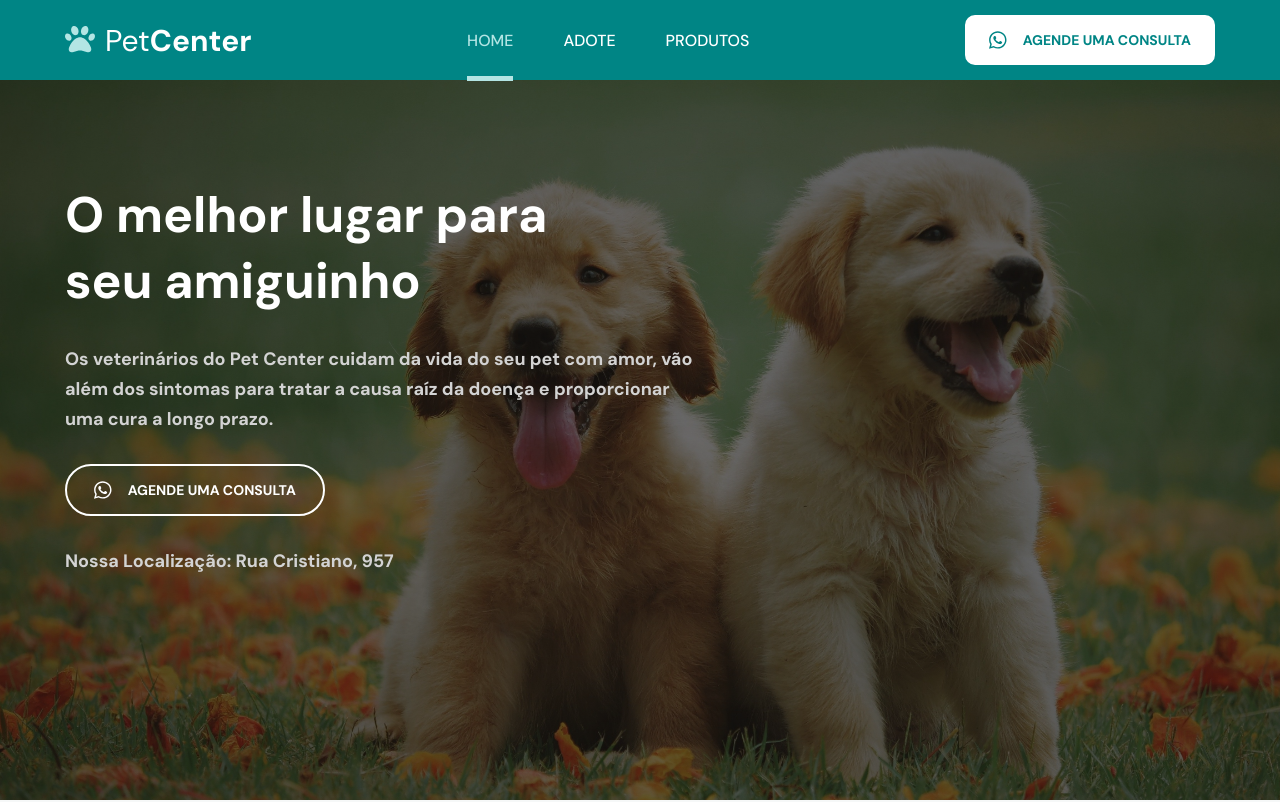
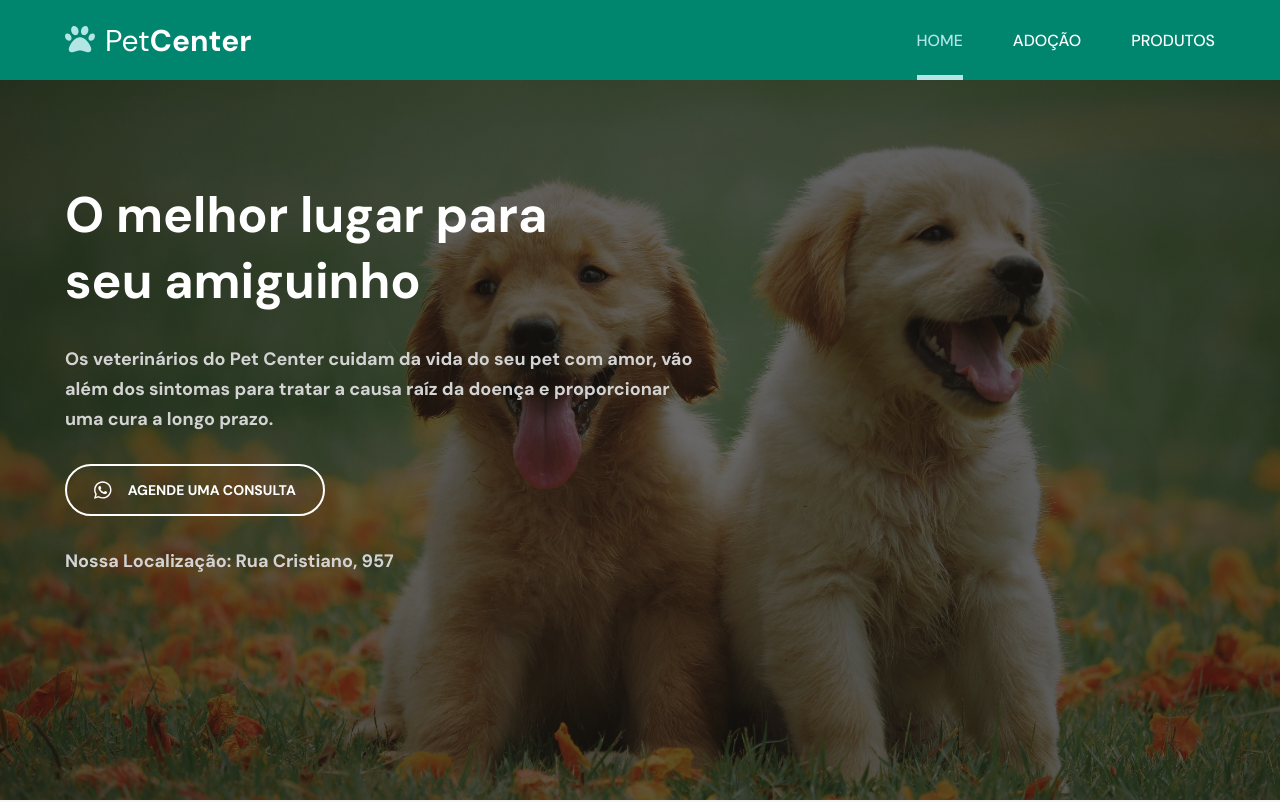
Before and after one commit to hamomgs/pet-center, a React (Create React App) app: page /home in a window 1280 px wide. Shown: the top 802 px of the page. Built offline with nearby package versions, Linux system fonts and the light colour scheme.

Commit message:
💫 feat: Header link hover effect + button removed

```diff
--- a/src/components/Header/index.js
+++ b/src/components/Header/index.js
@@ -6,7 +6,6 @@ import Adopt from '../../pages/Adopt/index.js'
 import PageNotFound from '../../pages/PageNotFound/index.js'
 import Products from '../../pages/Products/index.js'
 import { FontAwesomeIcon } from '@fortawesome/react-fontawesome'
-import { faWhatsapp } from '@fortawesome/free-brands-svg-icons'
 import { faPaw } from '@fortawesome/free-solid-svg-icons'
 
 export default function Header() {
@@ -38,16 +37,12 @@ export default function Header() {
               <S.NavLink to='/home' id='home'>Home</S.NavLink>
             </li>
             <li onClick={e => handleClickColor('adopt', e)}>
-              <S.NavLink to='/adote' id='adopt'>Adote</S.NavLink>
+              <S.NavLink to='/adote' id='adopt'>Adoção</S.NavLink>
             </li>
             <li onClick={e => handleClickColor('products', e)}>
               <S.NavLink to='/produtos' id='products'>Produtos</S.NavLink>
             </li>
           </S.Ul>
-          <S.ContactLink href='https://api.whatsapp.com/send?phone=5531978649999' title='Entre em contato pelo whatsapp'>
-            <FontAwesomeIcon icon={faWhatsapp} ></FontAwesomeIcon>
-            Agende uma consulta
-          </S.ContactLink>
         </S.NavigationMenu>
 
       </S.Header>
--- a/src/components/Header/styles.js
+++ b/src/components/Header/styles.js
@@ -2,7 +2,7 @@ import { Link } from 'react-router-dom'
 import styled from 'styled-components'
 
 export const Header = styled.header`
-  background-color: #008585;
+  background-color: var(--primary-color);
 `
 
 export const Title = styled.h2`
@@ -41,14 +41,37 @@ export const Ul = styled.ul`
 `
 
 export const NavLink = styled(Link)`
+  position: relative;
   color: #fff;
+  transition: color 0.2s ease;
   font-weight: 500;
-  transition: color 0.5s ease;
+  z-index: 1;
+
+  &:after {
+    content: '.';
+    position: absolute;
+    left: 0;
+    top: 45px;
+    width: 0;
+    height: 5px;
+    text-align: left;
+    opacity: 0;
+    color: transparent;
+    transition: all 0.5s;
+    background-color: #b3e5e4;
+  }
+
+  &.selected:after {
+    width: 100%;
+    z-index: -10;
+    animation: fill 1s forwards;
+    -webkit-animation: fill 1s forwards;
+    -moz-animation: fill 1s forwards;
+    opacity: 1;
+  }
 
   &.selected {
     color: #b3e5e4;
-    padding-bottom: 25px;
-    border-bottom: solid 5px #b3e5e4;
     cursor: default;
   }
 
@@ -56,29 +79,3 @@ export const NavLink = styled(Link)`
     color: #b3e5e4;
   }
 `
-
-export const ContactLink = styled.a`
-  display: flex;
-  justify-content: center;
-  align-items: center;
-  gap: 16px;
-  width: 250px;
-  height: 50px;
-  border: solid 2px #fff;
-  border-radius: 10px;
-  text-transform: uppercase;
-  font-size: 14px;
-  font-weight: bold;
-  color: #008585;
-  transition: all 0.5s ease;
-  background-color: #fff;
-
-  :hover {
-    background-color: transparent;
-    color: #fff;
-  }
-
-  * {
-    font-size: 20px;
-  }
-`
```
